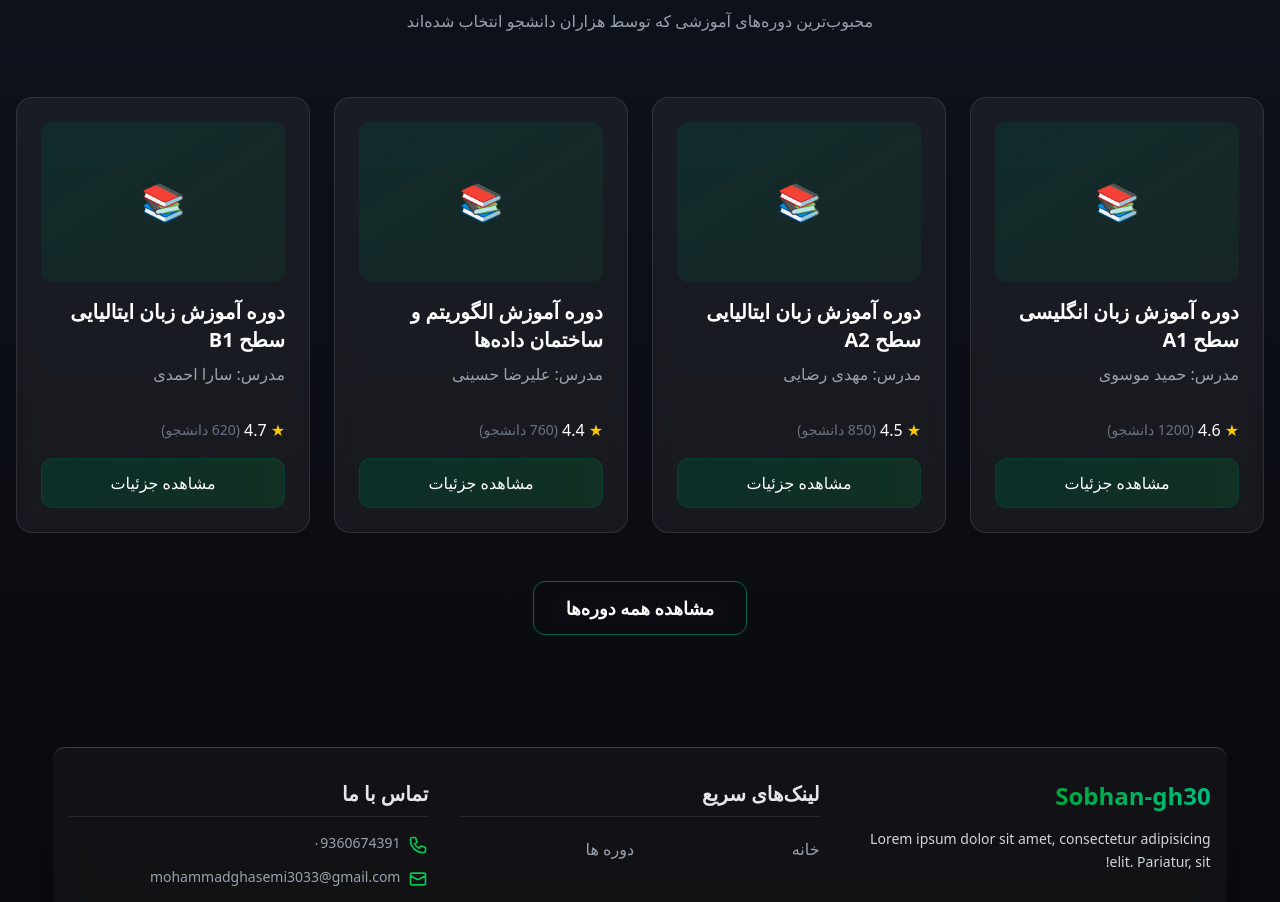
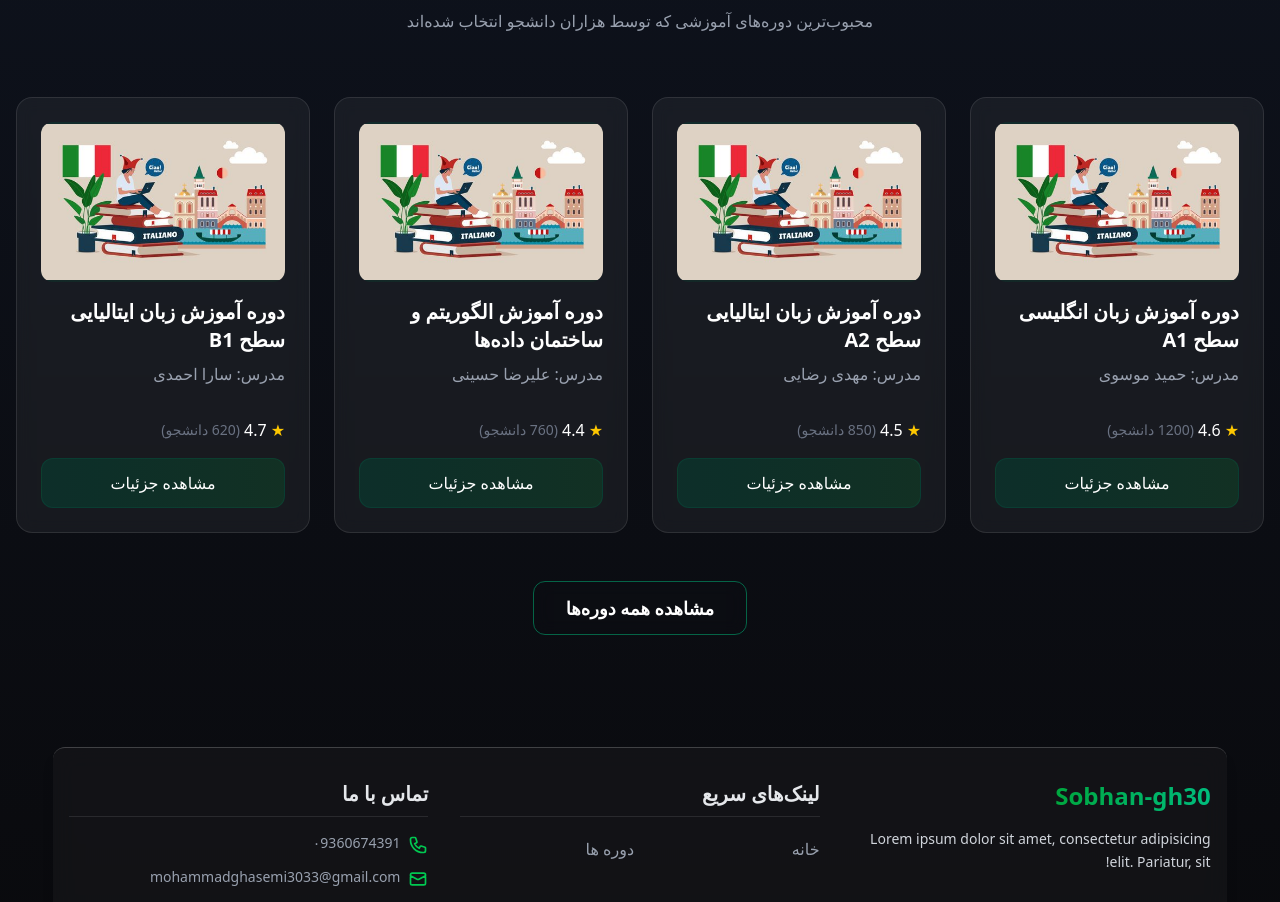
Before and after one commit to sobhan-gh30/online-course-react-spa, a React (Vite) app: page / in a window 1280 px wide. Shown: the part 880-1782 px from the top of the page. Built offline with nearby package versions, Linux system fonts and the light colour scheme.

Commit message:
refactor : img link added to the carts

```diff
--- a/src/components/commons/home/courseCart.jsx
+++ b/src/components/commons/home/courseCart.jsx
@@ -1,5 +1,5 @@
 import { motion } from "motion/react"
-export default function CourseCart({title, instructor, rating, students, price,}){
+export default function CourseCart({title, instructor, rating, students, price, img}){
 
 
     const itemVariants = {
@@ -26,8 +26,8 @@ export default function CourseCart({title, instructor, rating, students, price,}
               hover:border-emerald-500/30 p-6
                flex flex-col transition-all duration-300">
                 <div className="mb-4">
-                    <div className="w-full h-40 bg-gradient-to-br from-emerald-900/30 to-green-900/20 rounded-xl mb-4 flex items-center justify-center">
-                        <span className="text-4xl">📚</span>
+                    <div className="w-full h-40 bg-gradient-to-br from-emerald-900/30 to-green-900/20 rounded-xl mb-4 flex items-center justify-center overflow-hidden">
+                            <img src={`./images/${img}`} alt=""/>
                     </div>
                     <h3 className="text-xl font-bold mb-2 group-hover:text-green-300 transition-colors">
                         {title}
--- a/src/data/courses.js
+++ b/src/data/courses.js
@@ -1,7 +1,7 @@
 const courses =[
     {id: 1, title: "زبان های خارجه", icon: "🌐", courses: [
             {
-                id: 11, title: "دوره آموزش زبان ایتالیایی سطح A2", students: 850, img: "/images/italy-a2.png", instructor: "مهدی رضایی", rating: 4.5,
+                id: 11, title: "دوره آموزش زبان ایتالیایی سطح A2", students: 850, img: "language.jpg", instructor: "مهدی رضایی", rating: 4.5,
                 description: `
 در این دوره زبان ایتالیایی سطح A2، مهارت‌های شنیداری، گفتاری،
 خواندن و نوشتن به‌صورت کاربردی آموزش داده می‌شود و زبان‌آموز
@@ -13,7 +13,7 @@ const courses =[
 
             },
             {
-                id: 12, title: "دوره آموزش زبان ایتالیایی سطح B1", students: 620, img: "/images/italy-b1.png", instructor: "سارا احمدی", rating: 4.7,
+                id: 12, title: "دوره آموزش زبان ایتالیایی سطح B1", students: 620, img: "language.jpg", instructor: "سارا احمدی", rating: 4.7,
                 description: `
 این دوره مناسب زبان‌آموزانی است که قصد دارند از سطح پایه
 عبور کرده و مکالمات حرفه‌ای‌تری داشته باشند.
@@ -23,7 +23,7 @@ const courses =[
                 `,
             },
             {
-                id: 13, title: "دوره آموزش زبان انگلیسی سطح A1", students: 1200, img: "/images/english-a1.png", instructor: "حمید موسوی", rating: 4.6,
+                id: 13, title: "دوره آموزش زبان انگلیسی سطح A1", students: 1200, img: "language.jpg"    , instructor: "حمید موسوی", rating: 4.6,
                 description: `
 این دوره برای زبان‌آموزان مبتدی طراحی شده و از پایه‌ترین
 مفاهیم زبان انگلیسی شروع می‌کند.
@@ -36,7 +36,7 @@ const courses =[
     },
 
     {id: 2, title: "برنامه نویسی", icon: "💻", courses: [
-            {id: 21, title: "دوره نمونه پروژه‌های کاربردی Tailwind", students: 540, img: "/images/tailwind.png", instructor: "رضا کریمی", rating: 4.8,
+            {id: 21, title: "دوره نمونه پروژه‌های کاربردی Tailwind", students: 540, img: "language.jpg", instructor: "رضا کریمی", rating: 4.8,
                 description: `
 در این دوره با پیاده‌سازی پروژه‌های واقعی، فریم‌ورک Tailwind
 را به‌صورت عملی و حرفه‌ای یاد می‌گیرید.
@@ -49,7 +49,7 @@ const courses =[
     },
 
     {id: 3, title: "دروس دانشگاهی", icon: "📊", courses: [
-            {id: 31, title: "دوره آموزش الگوریتم و ساختمان داده‌ها", students: 760, img: "/images/algorithm.png", instructor: "علیرضا حسینی", rating: 4.4,
+            {id: 31, title: "دوره آموزش الگوریتم و ساختمان داده‌ها", students: 760, img: "language.jpg", instructor: "علیرضا حسینی", rating: 4.4,
                 description: `
 این دوره مفاهیم پایه‌ای الگوریتم‌ها و ساختمان داده‌ها را
 به‌صورت ساده و قابل فهم آموزش می‌دهد.
@@ -62,7 +62,7 @@ const courses =[
     },
 
     {id: 4, title: "طراحی", icon: "🎨", courses: [
-            {id: 41, title: "دوره طراحی UI/UX", students: 430, img: "/images/uiux.png", instructor: "مریم صادقی", rating: 4.3,
+            {id: 41, title: "دوره طراحی UI/UX", students: 430, img: "language.jpg", instructor: "مریم صادقی", rating: 4.3,
                 description: `
 در این دوره اصول طراحی رابط و تجربه کاربری به‌صورت
 کاملاً پروژه‌محور آموزش داده می‌شود.
```
